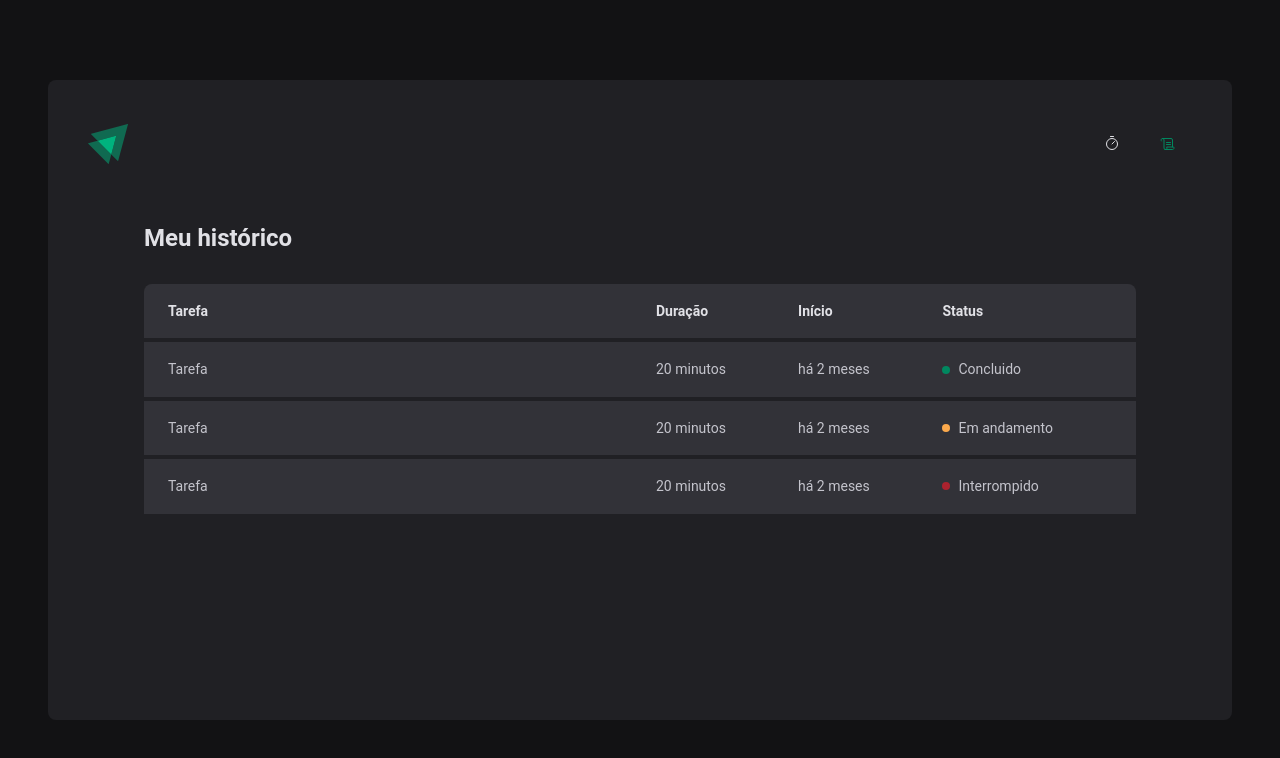
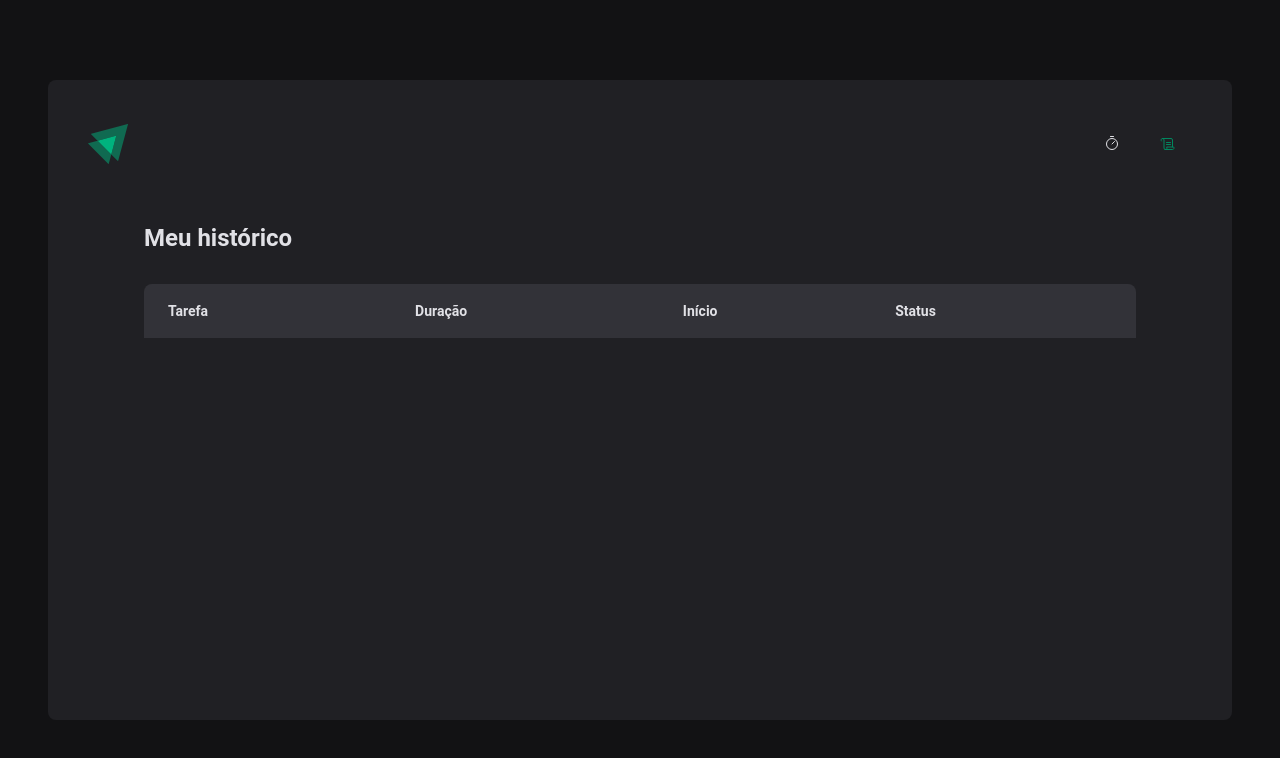
Before and after one commit to joaogabrielramos28/ignite-2022, a React app in the folder React/ignite-timer/: page /history in a window 1280 px wide. Shown: the top 758 px of the page. Built offline with nearby package versions, Linux system fonts and the light colour scheme; the HTML template or start-up script is replaced by a standard one.

Commit message:
✨ feat: Using cycles data in history page

```diff
--- a/React/ignite-timer/src/pages/History/index.tsx
+++ b/React/ignite-timer/src/pages/History/index.tsx
@@ -1,6 +1,11 @@
+import { formatDistanceToNow } from 'date-fns'
+import { ptBR } from 'date-fns/locale'
+import { useContext } from 'react'
+import { CyclesContext } from '../../contexts/CycleContext'
 import { HistoryContainer, HistoryList, Status } from './styles'
 
 export function History() {
+  const { cycles } = useContext(CyclesContext)
   return (
     <HistoryContainer>
       <h1>Meu histórico</h1>
@@ -16,30 +21,29 @@
             </tr>
           </thead>
           <tbody>
-            <tr>
-              <td>Tarefa</td>
-              <td>20 minutos</td>
-              <td>há 2 meses</td>
-              <td>
-                <Status statusColor="green">Concluido</Status>
-              </td>
-            </tr>
-            <tr>
-              <td>Tarefa</td>
-              <td>20 minutos</td>
-              <td>há 2 meses</td>
-              <td>
-                <Status statusColor="yellow">Em andamento</Status>
-              </td>
-            </tr>
-            <tr>
-              <td>Tarefa</td>
-              <td>20 minutos</td>
-              <td>há 2 meses</td>
-              <td>
-                <Status statusColor="red">Interrompido</Status>
-              </td>
-            </tr>
+            {cycles.map((cycle) => (
+              <tr key={cycle.id}>
+                <td>{cycle.task}</td>
+                <td>{cycle.minutesAmount} minutos</td>
+                <td>
+                  {formatDistanceToNow(cycle.startDate, {
+                    addSuffix: true,
+                    locale: ptBR,
+                  })}
+                </td>
+                <td>
+                  {cycle.finishedDate && (
+                    <Status statusColor="green">Concluido</Status>
+                  )}
+                  {cycle.interruptedDate && (
+                    <Status statusColor="red">Interrompido</Status>
+                  )}
+                  {!cycle.finishedDate && !cycle.interruptedDate && (
+                    <Status statusColor="yellow">Em andamento</Status>
+                  )}
+                </td>
+              </tr>
+            ))}
           </tbody>
         </table>
       </HistoryList>
```
